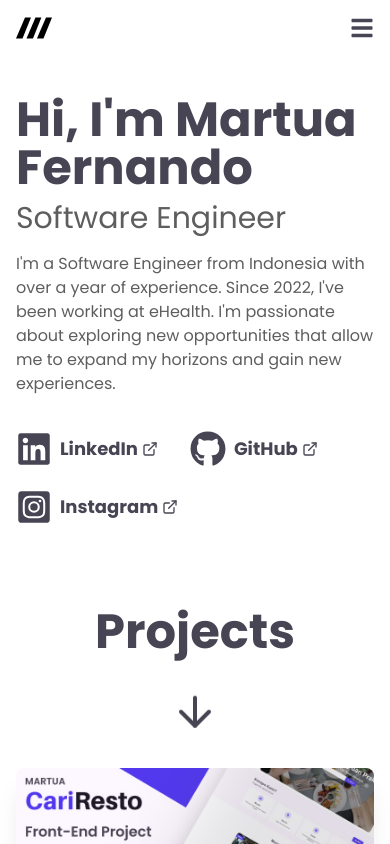
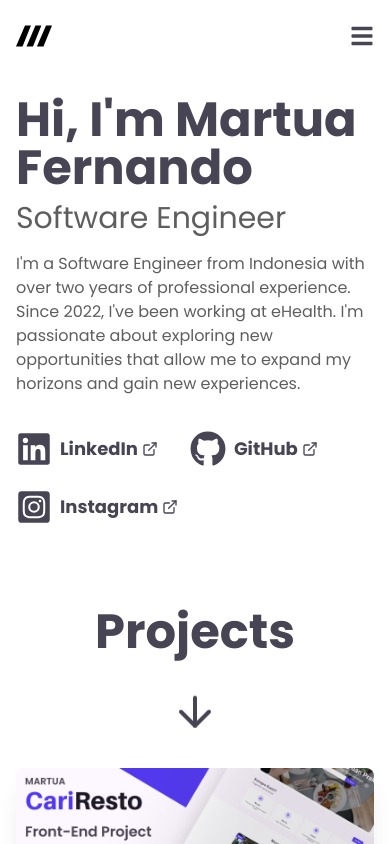
Before and after one commit to martuafernando/martuafernando.github.io, a Next.js app: page / in a window 390 px wide. Shown: the top 844 px of the page. Built offline with nearby package versions, Linux system fonts and the light colour scheme.

Commit message:
refactor: Update page content and layout components

```diff
--- a/src/app/page.tsx
+++ b/src/app/page.tsx
@@ -17,7 +17,7 @@ export default function Home() {
             <h2 className="text-5xl font-bold">Hi, I'm Martua Fernando</h2>
             <p className="text-3xl mt-2 text-black-400">Software Engineer</p>
             <p className="mt-4 text-black-400">
-              I'm a Software Engineer from Indonesia with over a year of
+              I'm a Software Engineer from Indonesia with over two years of professional
               experience. Since 2022, I've been working at eHealth. I'm
               passionate about exploring new opportunities that allow me to
               expand my horizons and gain new experiences.
--- a/src/presentation/components/header-component.tsx
+++ b/src/presentation/components/header-component.tsx
@@ -32,7 +32,7 @@ export default function Header() {
 
   return (
     <header
-      className={`flex items-center z-50 justify-between max-w-5xl px-4 xl:px-0 mx-auto sm:py-4 fixed left-0 right-0 h-fit bg-white transition-all duration-1000 ease-in-out ${
+      className={`flex items-center z-50 justify-between max-w-5xl px-4 xl:px-0 mx-auto py-2 sm:py-4 fixed left-0 right-0 h-fit bg-white transition-all duration-1000 ease-in-out ${
         isVisible ? "top-0" : "-top-24"
       }`}
     >
--- a/src/presentation/components/navbar-component.tsx
+++ b/src/presentation/components/navbar-component.tsx
@@ -27,7 +27,7 @@ export default function Navbar() {
 
   const links = [
     {
-      href: "/project",
+      href: "/projects",
       label: "Project",
     },
     {
```
